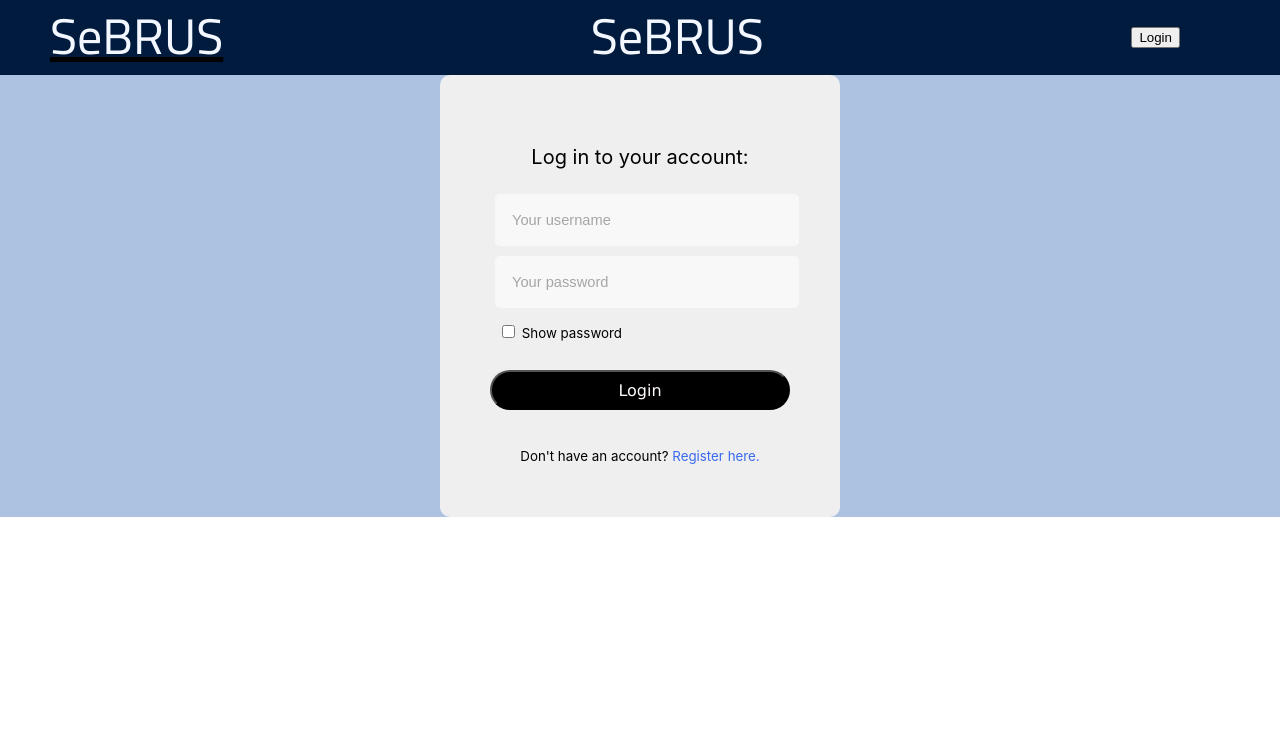
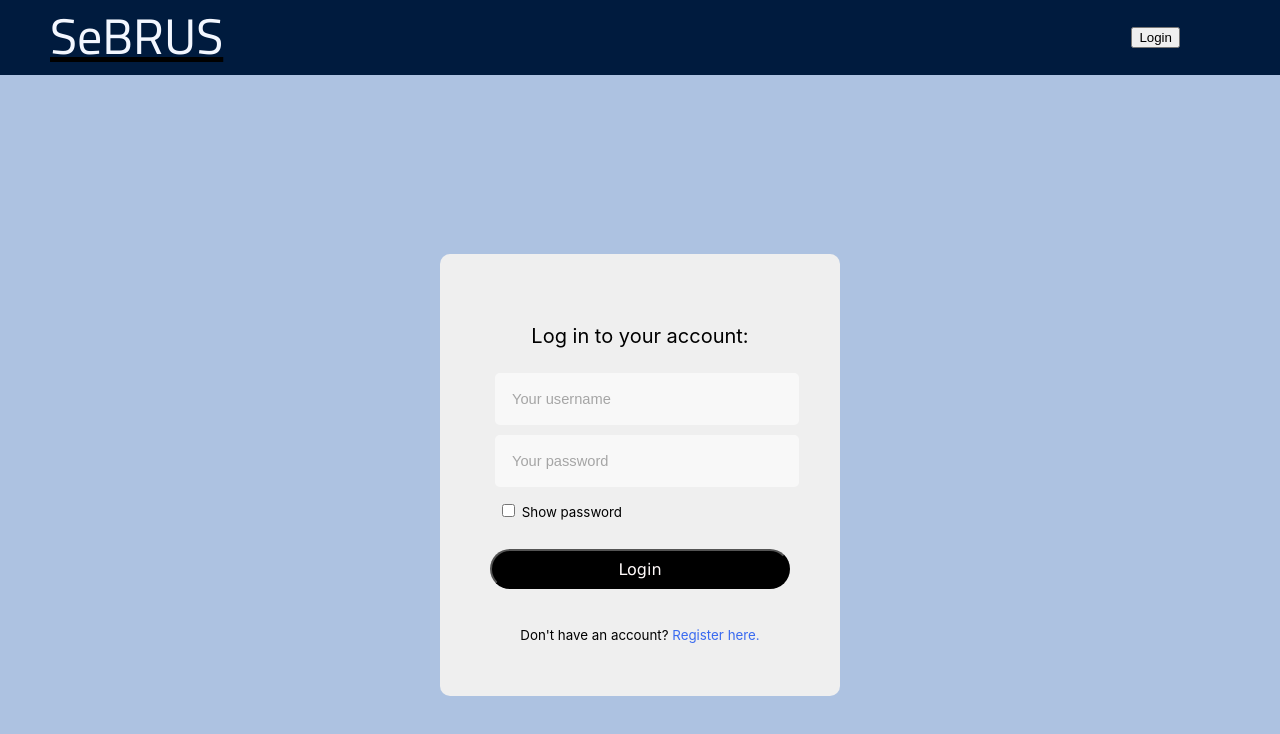
Before and after one commit to bliutech/SeBRUS, a React (Create React App) app in the folder client/: page /login in a window 1280 px wide. Shown: the top 734 px of the page. Built offline with nearby package versions, Linux system fonts and the light colour scheme.

Commit message:
added some bchain things?

```diff
--- a/client/src/components/DataProvider.jsx
+++ b/client/src/components/DataProvider.jsx
@@ -66,7 +66,7 @@ const DataProvider = ({ children }) => {
         console.log(err);
       });
     }
-  }, [connectWallet]);
+  }, []);
 
   const deleteData = async () => {
     let sessionObj = await getSession("me");
--- a/client/src/components/NavBar.jsx
+++ b/client/src/components/NavBar.jsx
@@ -23,15 +23,17 @@ function NavBar() {
     <div id={styles.navBar}>
       <div id={styles.bar}>
         <li>
-        <Link id = {styles.logo} to ="/">
-        <div className={styles.logo}>SeBRUS</div>
-        </Link>
-        </li>
-      <li>
-          <Link id={styles.navLink} to="/">
+          <Link id={styles.logo} to="/">
             <div className={styles.logo}>SeBRUS</div>
           </Link>
         </li>
+        {auth ? (
+          <li>
+            <Link id={styles.navLink} to="/">
+              Home
+            </Link>
+          </li>
+        ) : null}
         {auth ? (
           <li>
             <Link id={styles.navLink} to="/dashboard">
--- a/client/src/pages/ContributePage.jsx
+++ b/client/src/pages/ContributePage.jsx
@@ -199,7 +199,7 @@ function ImageUploader() {
         type: "function",
       },
     ];
-    let address = "0x5eE69A9EB760313D955E72BE8f33c32cB4204Ad8";
+    let address = "0x3530A5ceFbA62dcE03f065Ae9d1F40eD52aED1d5";
     window.web3 = new web3(window.ethereum);
     let DatasetContract = new window.web3.eth.Contract(abi, address);
     DatasetContract.setProvider(window.ethereum);
@@ -227,6 +227,10 @@ function ImageUploader() {
     async function getImage() {
       const images = await DatasetContract.methods.images(0).call();
       console.log("images:", images);
+      // add for loop
+      // add imageCount
+      // grab images and append to a list on my end
+      // do this for dashboard, datasets, and dataset page
     }
     getImage();
   };
@@ -247,9 +251,8 @@ function ImageUploader() {
       </div>
       <p></p>
       <input
-        accept="image/x-png,image/gif,image/jpeg"
         type="file"
-        accept="image/png, image/jpeg"
+        accept="image/png, image/gif, image/jpeg"
         name="image"
         className={styles.file}
         onChange={handleImageChange}
--- a/client/src/styles/App.css
+++ b/client/src/styles/App.css
@@ -15,7 +15,7 @@
 
 .App-header {
   background-color: rgb(173, 194, 225);
-  min-height: 100%;
+  min-height: 100vh;
   display: flex;
   flex-direction: column;
   align-items: center;
```
Also changed, not shown: client/src/pages/HomePage.jsx (+3 -8 lines).
